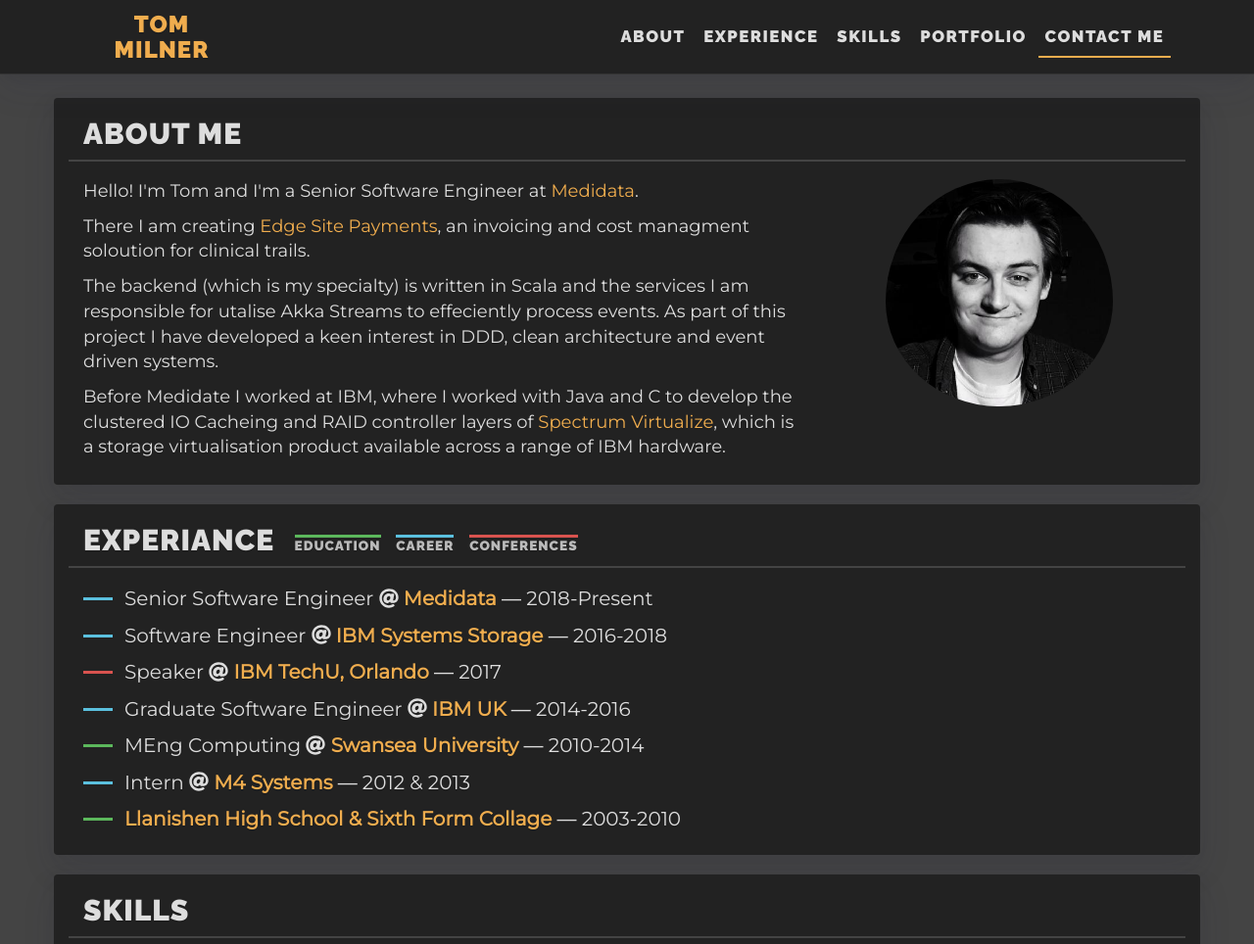
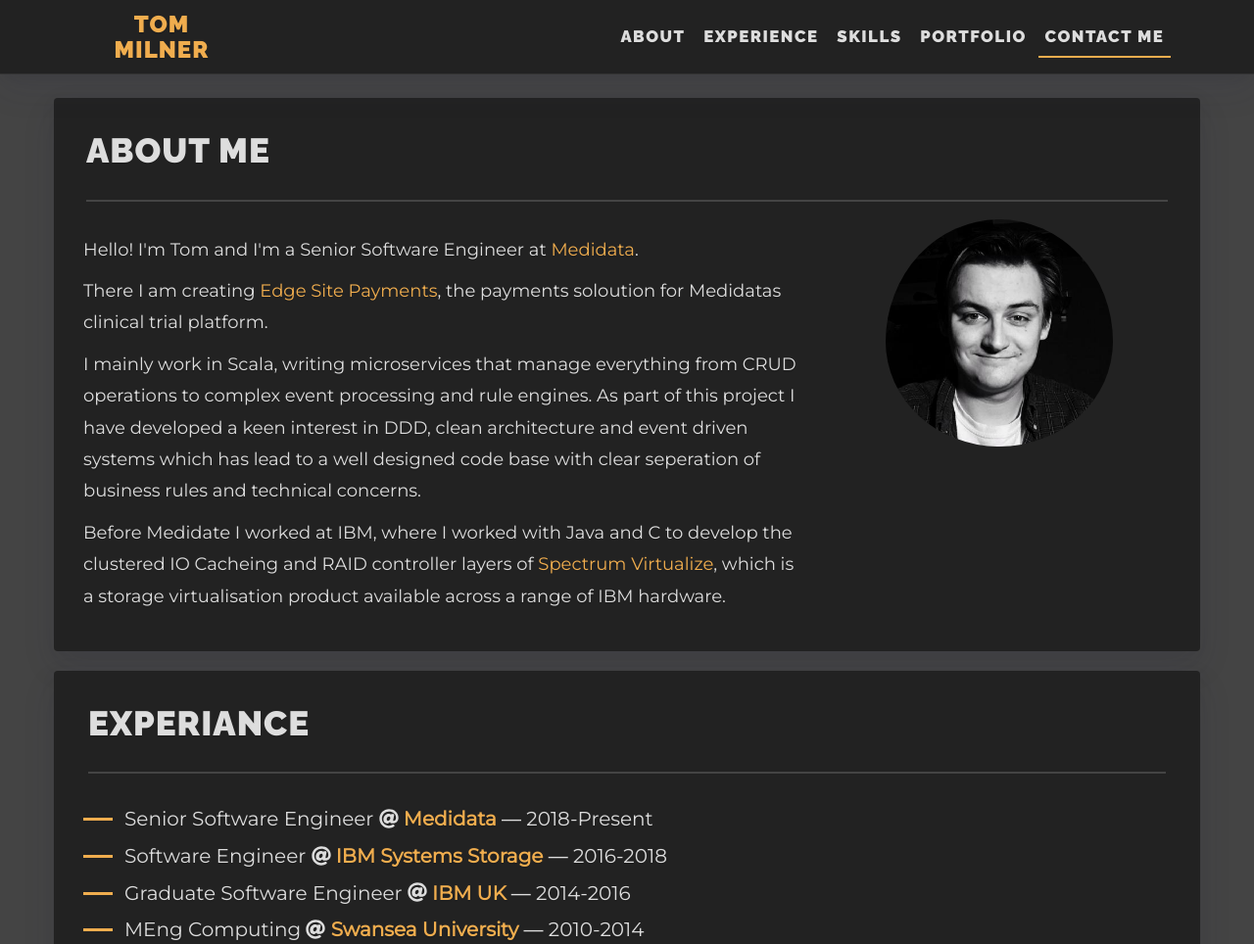
Before and after one commit to tmilner/tmilner.co.uk, a plain HTML site: page index.html in a window 1280 px wide. Shown: the top 964 px of the page at 98% size. Drawn offline with nearby package versions, Linux system fonts and the light colour scheme.

Commit message:
Update UI with more padding

```diff
--- a/css/main.css
+++ b/css/main.css
@@ -36,6 +36,9 @@
   text-transform: uppercase;
   font-weight: 600;
   letter-spacing: 1px;
+}
+p {
+  line-height: 1.8em;
 }
 header {
   position: fixed;
@@ -100,7 +103,17 @@
 }
 section .container .title {
   border-bottom: #444444 2px solid;
-  margin-bottom: 1em;
+  margin: 0 1em 1em;
+  padding: 15px 0 20px;
+}
+section .container .title h2 {
+  font-size: 35px;
+  margin-left: -15px;
+  margin-right: 30px
+}
+
+section .container .section_text {
+  padding: 15px;
 }
 section#about .img-me {
   border-radius: 50%;
--- a/index.html
+++ b/index.html
@@ -62,10 +62,10 @@
                 </div>
             </div>
             <div class="row">
-                <div class="col-lg-8">
+                <div class="col-lg-8 section_text">
                     <p>Hello! I'm Tom and I'm a Senior Software Engineer at <a href="http://mdsol.com">Medidata</a>.</p>
-                    <p>There I am creating <a href="https://www.mdsol.com/en/products/edge/site-payments">Edge Site Payments</a>, an invoicing and cost managment soloution for clinical trails.</p>
-                    <p>The backend (which is my specialty) is written in Scala and the services I am responsible for utalise Akka Streams to effeciently process events. As part of this project I have developed a keen interest in DDD, clean architecture and event driven systems.</p>
+                    <p>There I am creating <a href="https://www.mdsol.com/en/products/edge/site-payments">Edge Site Payments</a>, the payments soloution for Medidatas clinical trial platform.</p>
+                    <p>I mainly work in Scala, writing microservices that manage everything from CRUD operations to complex event processing and rule engines. As part of this project I have developed a keen interest in DDD, clean architecture and event driven systems which has lead to a well designed code base with clear seperation of business rules and technical concerns.</p>
                     <p>Before Medidate I worked at IBM, where I worked with Java and C to develop the clustered IO Cacheing and RAID controller layers of <a href="https://www.ibm.com/uk-en/marketplace/virtualization-software">Spectrum Virtualize</a>, which is a storage virtualisation product available across a range of IBM hardware.</p>
                 </div>
                 <div class="col-lg-4">
@@ -80,30 +80,23 @@
             <div class="row title">
                 <div class="col-xs-12 text-left">
                     <h2>Experiance</h2>
-                    <h2><inline class="key"><small class="green">Education</small>  <small class="blue">Career</small>  <small class="red">Conferences</small></inline></h2>
                 </div>
             </div>
-            <div class="col-lg-12 col-xs-12 colourcontainer">
-                <div class="row blue item">
+            <div class="col-lg-12 col-xs-12 colourcontainer section_text">
+                <div class="row orange item">
                     <span class="roll">Senior Software Engineer <i class="fas fa-at"></i> <a href="http://mdsol.com"><b>Medidata</b></a> ― 2018-Present</span>
                 </div>
-                <div class="row blue item">
+                <div class="row orange item">
                     <span class="roll">Software Engineer <i class="fas fa-at"></i> <a href="https://www-03.ibm.com/systems/uk/storage/"><b>IBM Systems Storage</b></a> ― 2016-2018</span>
                 </div>
-                <div class="row red item">
-                    <span class="roll">Speaker <i class="fas fa-at"></i> <a href="https://www-03.ibm.com/services/learning/ites.wss/zz/en?pageType=page&c=a0002173"><b>IBM TechU, Orlando</b></a> ― 2017</span>
-                </div>
-                <div class="row blue item">
+                <div class="row orange item">
                     <span class="roll">Graduate Software Engineer <i class="fas fa-at"></i> <a href="https://www.ibm.com/uk-en"><b>IBM UK</b></a> ― 2014-2016</span>
                 </div>
-                <div class="row green item">
+                <div class="row orange item">
                     <span class="roll">MEng Computing <i class="fas fa-at"></i> <a href="http://swansea.ac.uk/"><b>Swansea University</b></a> ― 2010-2014</span>
                 </div>
-                <div class="row blue item">
+                <div class="row orange item">
                     <span class="roll">Intern <i class="fas fa-at"></i> <a href="http://m4systems.com"><b>M4 Systems</b></a> ― 2012 & 2013</i></span>
-                </div>
-                <div class="row green item">
-                    <span class="roll"><a href="http://www.llanishen.cardiff.sch.uk"><b>Llanishen High School & Sixth Form Collage</b></a> ― 2003-2010</span>
                 </div>
             </div>
         </div>
@@ -117,7 +110,7 @@
                     <h2>Skills</h2>
                 </div>
             </div>
-            <div class="col-lg-3 col-sm-6 col-xs-12 colourcontainer">
+            <div class="col-lg-3 col-sm-6 col-xs-12 colourcontainer section_text">
                 <div class="row orange item">
                     <span class="skill">Scala</span>
                 </div>
@@ -184,7 +177,7 @@
                     <h2>Portfolio</h2>
                 </div>
             </div>
-            <div class="row gallery">
+            <div class="row gallery section_text">
                 <div class="col-md-4">
                     <div class="portfolio-item">
                         <a href="#portfolioModal1" class="portfolio-link" data-toggle="modal">
@@ -268,7 +261,7 @@
                 </div>
             </div>
             <div class="row">
-                <div class="col-lg-12">
+                <div class="col-lg-12 section_text">
                     <ul class="social list-inline">
                         <li>
                             <a href="mailto:mail@tmilner.co.uk" class="btn-social"><i class="fas fa-envelope-open"></i></a>
```
